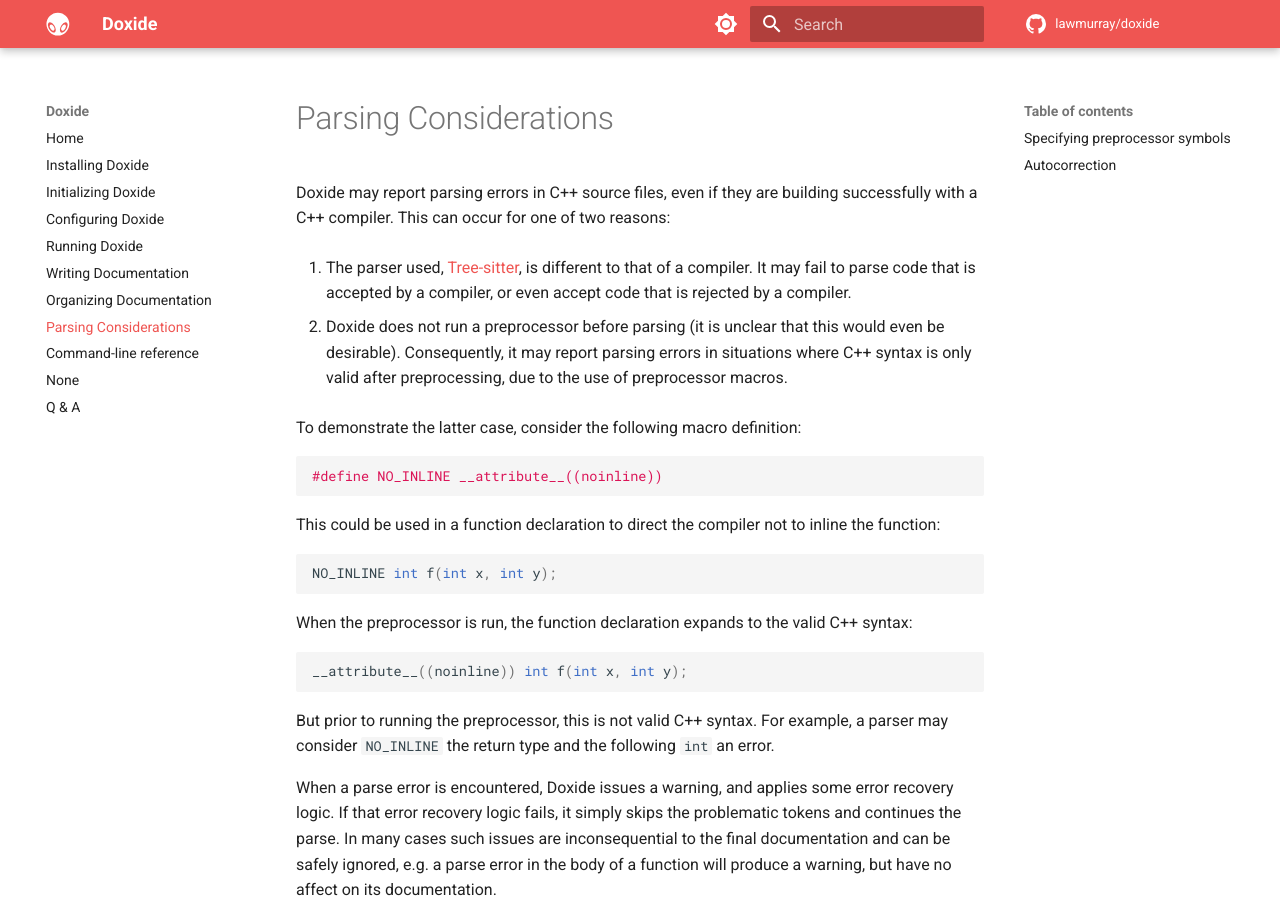
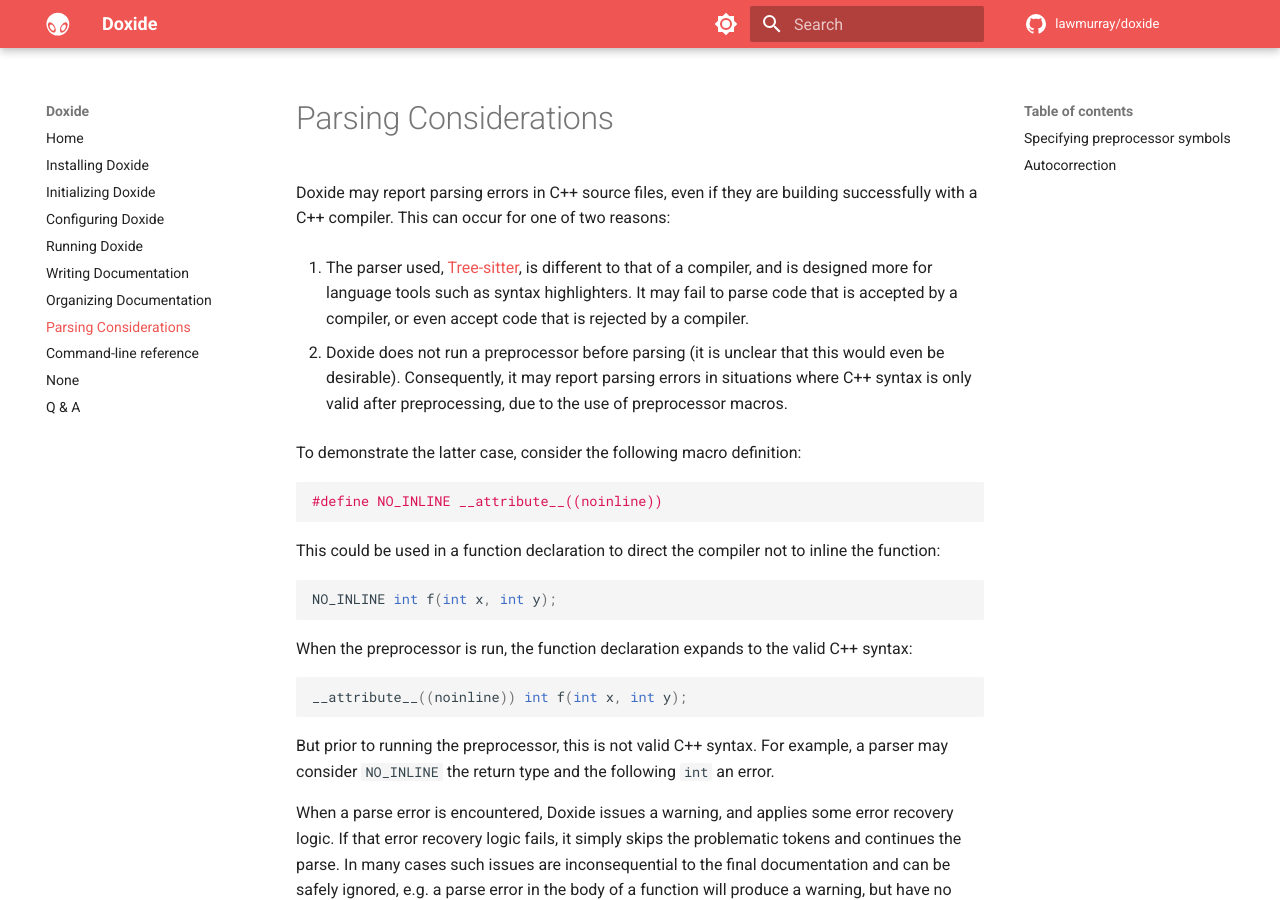
Before and after one commit to lawmurray/doxide, an MkDocs documentation site: the page built from docs/parsing.md, in a window 1280 px wide and 900 px high. Built offline with MkDocs 1.6.1 and Material for MkDocs 9.7.7, drawn with Linux system fonts in a browser that asks for light colours; comment, search, counter and statistics services are not loaded; some of the changed text lies outside the part shown.

Commit message:
Documentation updates around parsing errors and automatic corrections.

```diff
--- a/docs/parsing.md
+++ b/docs/parsing.md
@@ -2,7 +2,7 @@
 
 Doxide may report parsing errors in C++ source files, even if they are building successfully with a C++ compiler. This can occur for one of two reasons:
 
-1. The parser used, [Tree-sitter](https://tree-sitter.github.io), is different to that of a compiler. It may fail to parse code that is accepted by a compiler, or even accept code that is rejected by a compiler.
+1. The parser used, [Tree-sitter](https://tree-sitter.github.io), is different to that of a compiler, and is designed more for language tools such as syntax highlighters. It may fail to parse code that is accepted by a compiler, or even accept code that is rejected by a compiler.
 
 2. Doxide does not run a preprocessor before parsing (it is unclear that this would even be desirable). Consequently, it may report parsing errors in situations where C++ syntax is only valid after preprocessing, due to the use of preprocessor macros.
 
```
Also changed, not shown: other parts of docs/parsing.md (+0 -2 lines), docs/running.md (+3 -0 lines).
